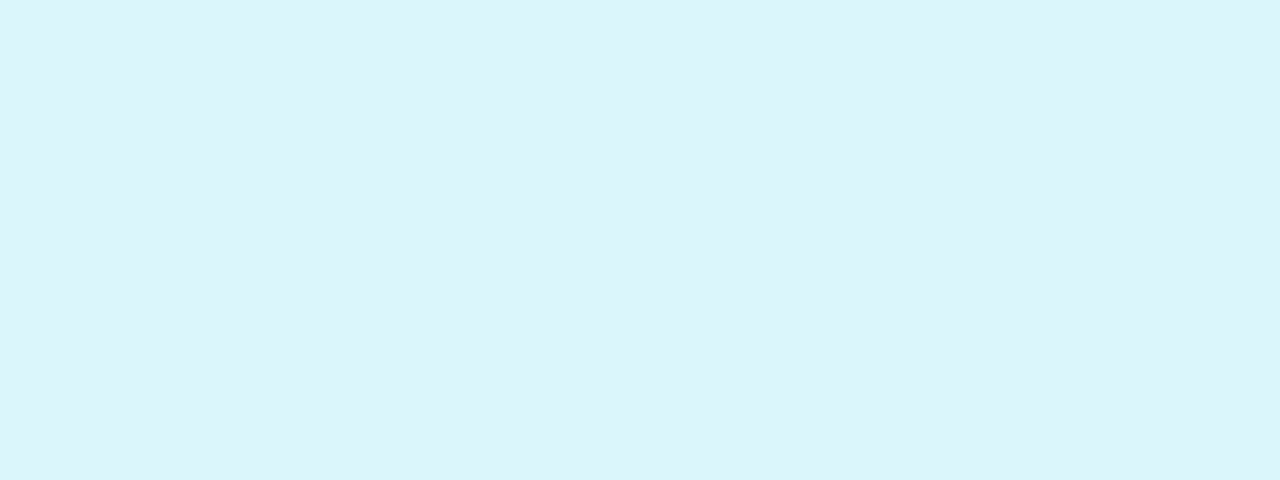
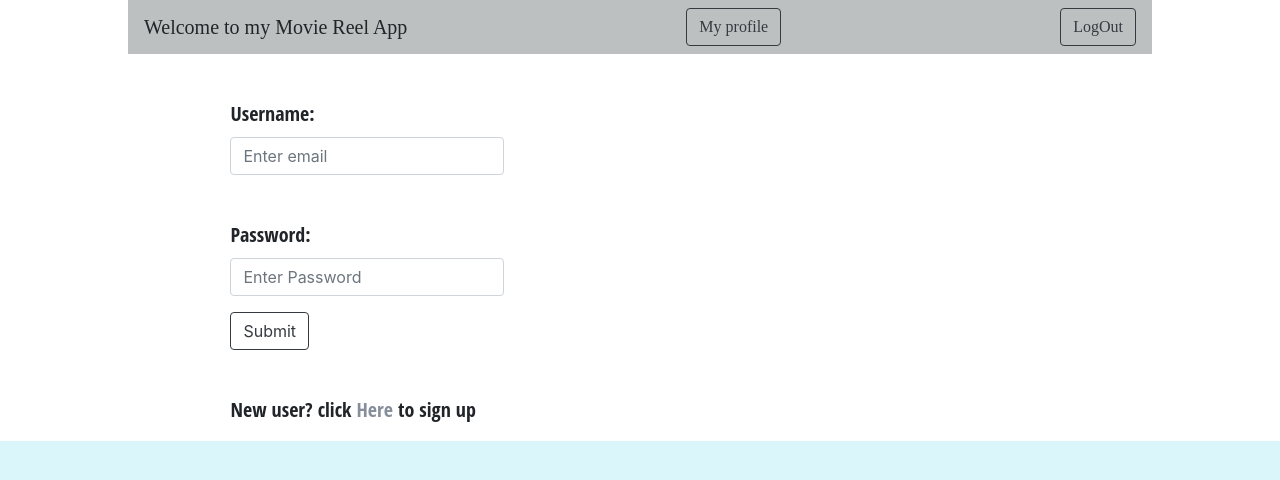
Before and after one commit to cilvin/Movie_App, a React (Create React App) app in the folder client-2/: page / in a window 1280 px wide. Shown: the top 480 px of the page. Built offline with nearby package versions, Linux system fonts and the light colour scheme.

Commit message:
Route director and genre view

```diff
--- a/client-2/src/components/main-view/main-view.jsx
+++ b/client-2/src/components/main-view/main-view.jsx
@@ -3,11 +3,15 @@
 import { MovieCard } from '../movie-card/movie-card';
 import { MovieView } from '../movie-view/movie-view';
 import { LoginView } from '../login-view/login-view';
+import { DirectorView } from '../director-view/director-view';
+import { ProfileView } from '../profile-view/profile-view';
+import { GenreView } from '../genre-view/genre-view';
 import { RegistrationView } from '../registration-view/registration-view';
 import Container from 'react-bootstrap/Container';
 import Col from 'react-bootstrap/Col';
 import Row from 'react-bootstrap/Row';
-import Navbar from 'react-bootstrap/Navbar';
+import { Link } from 'react-router-dom';
+import Button from 'react-bootstrap/Button';
 import { BrowserRouter as Router, Route } from 'react-router-dom';
 import './main-view.scss';
 
@@ -19,12 +23,13 @@
 
         // Iitialize the state to an empty object so we can destructure it later
         this.state = {
-            movie: [],
-            user: null
+            movies: [],
+            user: null,
+            profileData: null
 
         };
     }
-    //One of the "hooks" available in a react component
+
     componentDidMount() {
         let accessToken = localStorage.getItem('token');
         if (accessToken !== null) {
@@ -41,7 +46,8 @@
     onLoggedIn(authData) {
         console.log(authData);
         this.setState({
-          user: authData.user.Username
+          user: authData.user.Username,
+          profileData: authData.user
         });
 
         localStorage.setItem('token', authData.token);
@@ -56,7 +62,7 @@
         .then(response => {
           // Assign the result to the state
           this.setState({
-            movie: response.data
+            movies: response.data
           });
         })
         .catch(function (error) {
@@ -73,6 +79,17 @@
         });
     }
 
+    logOut() {
+        //Clears Storage
+        localStorage.removeItem('token');
+        localStorage.removeItem('user');
+
+        //resets user state to render again
+        this.setState({
+            user: null
+        })
+    }
+
 
 
 
@@ -82,16 +99,27 @@
     render() {
         // If the state isn't initialized, this will throw on runtime
         // before the data is initially loaded
-        const {movies,  user} = this.state;
+        const {movies,  user, profileData} = this.state;
 
         //Before the movies have been loaded
-        if(!movies) return <div className='main-view'/>;
+        //if(!movies) return <div className='main-view'/>;
 
         return (
             <Router>
                 <div className='main-view'>
 
-                    <Navbar   className='title' fluid='true' ><Navbar.Brand >Welcome to my Movie Reel App</Navbar.Brand></Navbar>
+
+
+
+                    <div   className='navbar'>Welcome to my Movie Reel App
+                        <Link to={'/profile'}>
+                            <Button variant='outline-dark'>
+                                My profile
+                            </Button>
+                        </Link>
+                        <Button variant='outline-dark' onClick={() => this.logOut()}> LogOut</Button>
+
+                    </div>
 
                     <Container className='main-view'>
                         <Row>
@@ -104,13 +132,22 @@
                                 ))}
                             }/>
                             <Route path='/movies/:movieId' render={ ({match}) => <MovieView movie={movies.find(movie => movie._id === match.params.movieId)}/>}/>
+                            <Route path='/register' render={() => <RegistrationView onSignedIn={user => this.onSignedIn(user)} />}/>
+                            <Route exact path='/genres/:name' render={({match}) => {
+                                if (user) return <div className='main-view'/>;
+                                return <GenreView genre={this.getMovies.find(movies.Genre.Name === match.params.name).Genre}/>}
+                            }/>
 
-                            <Route path='/register' render={() => <RegistrationView onSignedIn={user => this.onSignedIn(user)} />}/>
+                            <Route exact path='/director/:name' render={({match}) => {
+                                if (!movies || !movies.length) return <div className='main-view'/>;
+                                return <DirectorView director={this.getMovies.find(movies.Director.Name === match.params.name).Director}/>}
+                            }/>
 
 
+
+                            <Route exact path='/profile' render={() => <ProfileView user={profileData} />}/>
                         </Row>
                     </Container>
-                    <Navbar fixed='bottom'  className='foot' fluid='true' ><Navbar.Brand ></Navbar.Brand></Navbar>
 
                 </div>
             </Router>
```
